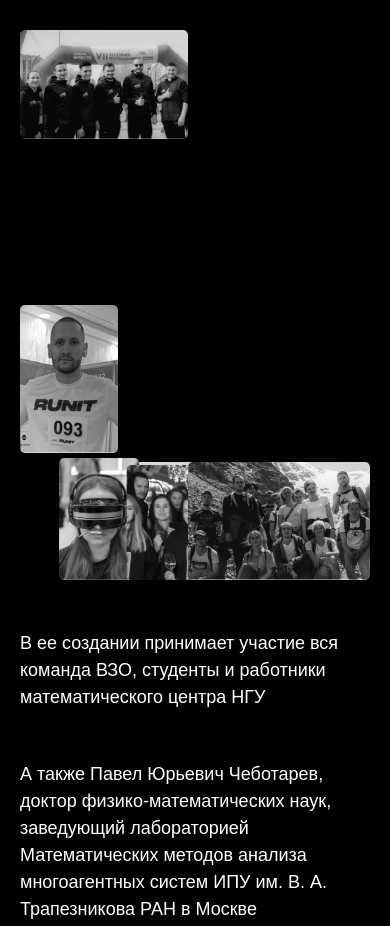
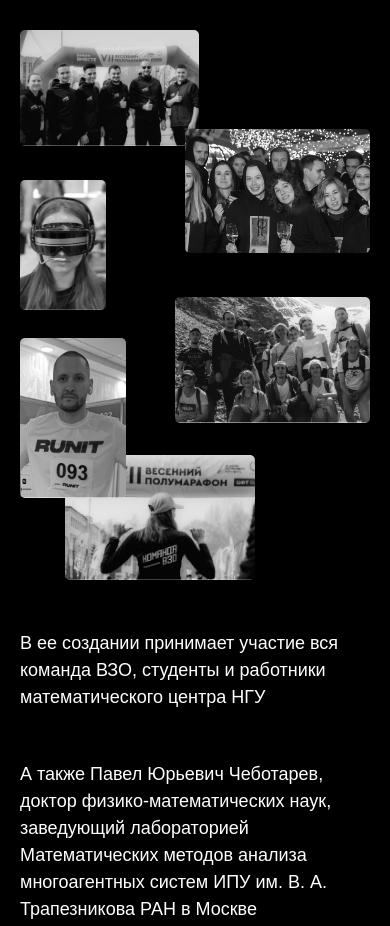
Before and after one commit to pashninph/neira, a plain HTML site: page index.html in a window 390 px wide. Shown: the part 2980-3906 px from the top of the page. Drawn offline with Linux system fonts and the light colour scheme.

Commit message:
адаптив фотографий в разделе tea

```diff
--- a/css/media.css
+++ b/css/media.css
@@ -223,30 +223,38 @@
         height: 550px;
     }
     .team__img--1 {
-        width: 48%;
+        width: 179px;
     }
     .team__img--2 {
-        width: 28%;
-        top: 50%;
+        width: 106px;
+        top: 308px;
         left: 0;
         transform: none;
+        z-index: 2;
     }
     .team__img--3 {
-        width: 51%;
+        width: 190px;
         top: auto;
         right: auto;
         bottom: 0;
-        left: 50%;
+        left: 40%;
         transform: translateX(-50%);
     }
     .team__img--4 {
-        width: 23%;
+        width: 86px;
+        bottom: 270px;
+        left: 0;
     }
     .team__img--5 {
-        width: 49%;
+        width: 185px;
+        left: auto;
+        bottom: 327px;
+        right: 0;
+        transform: none;
     }
     .team__img--6 {
-        width: 52%;
+        width: 195px;
+        bottom: 157px;
     }
     .team__men-name {
         font-size: 20px;
```
